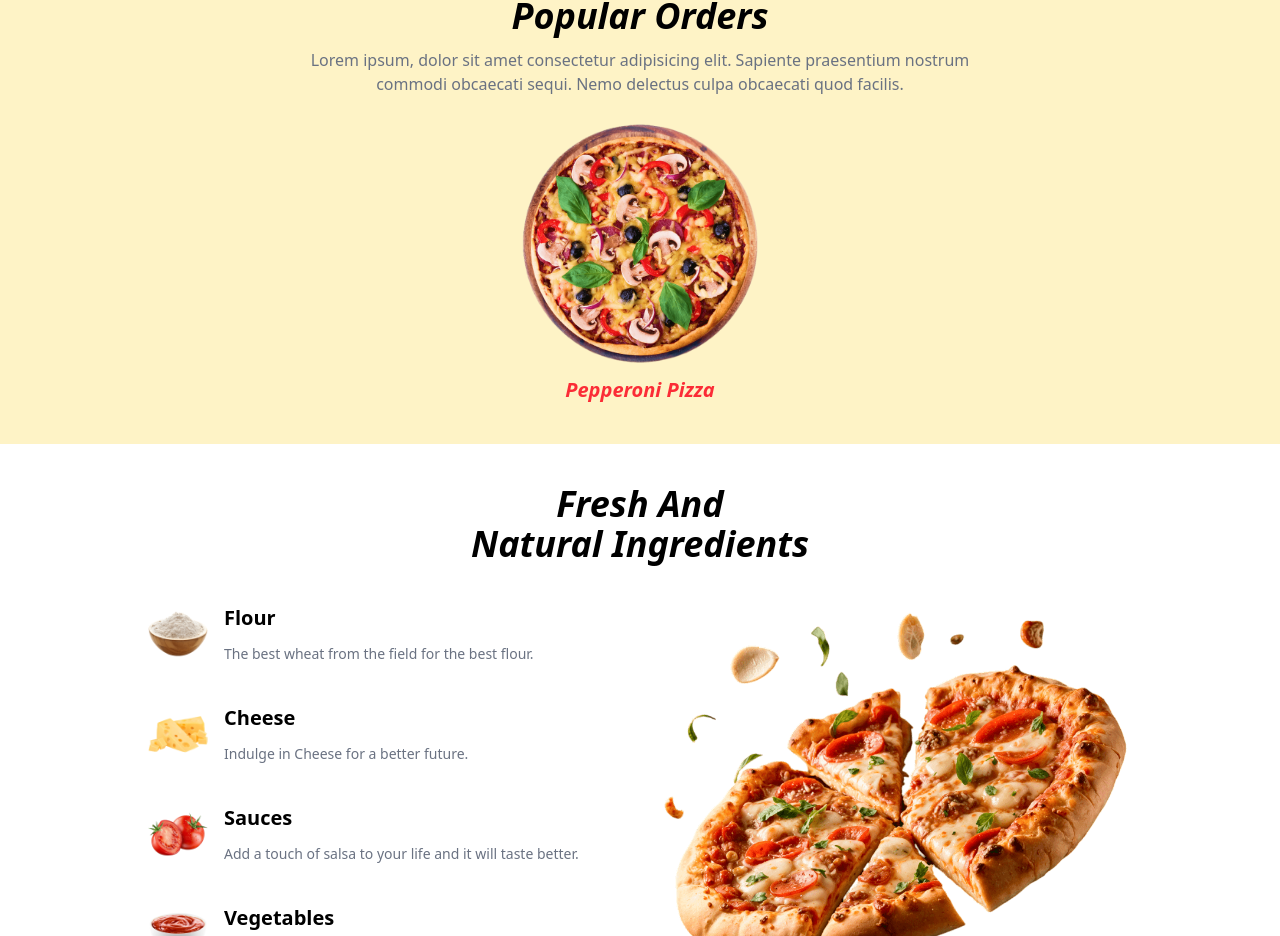
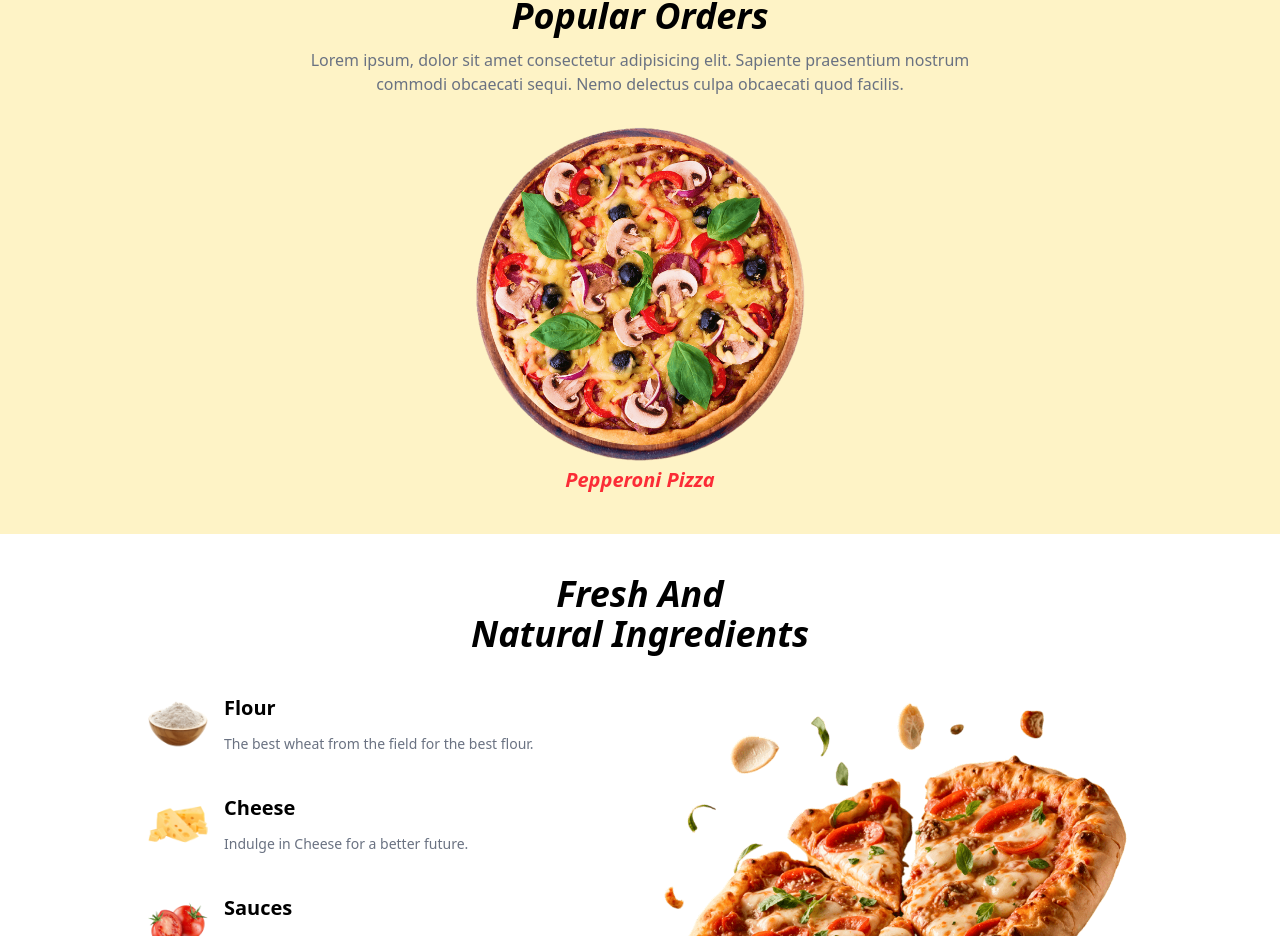
Before and after one commit to NDTC-Mangansakan/react-pizza-website, a React (Vite) app: page / in a window 1280 px wide. Shown: the part 1500-2436 px from the top of the page. Built offline with nearby package versions, Linux system fonts and the light colour scheme.

Commit message:
modified popular card img size

```diff
--- a/src/pages/Popular.jsx
+++ b/src/pages/Popular.jsx
@@ -43,7 +43,7 @@ const Popular = () => {
               <SwiperSlide key={pizza.name}>
                 {({ isActive }) => (
                   <>
-                    <img src={pizza.img} alt={pizza.name} className={`${isActive ? 'rotate-0 scale-100' : 'rotate-360 scale-60'} transition-transform duration-500 w-[220px] mx-auto`} />
+                    <img src={pizza.img} alt={pizza.name} className={`${isActive ? 'rotate-0 scale-100' : 'rotate-360 scale-60'} transition-transform duration-500 w-[220px] sm:w-[265px] lg:w-[310px] mx-auto`} />
                     <p className="text-center text-primary text-xl font-bold italic mt-5">{pizza.name} Pizza</p>
                   </>
                 )}
@@ -51,7 +51,7 @@ const Popular = () => {
             ))}
           </Swiper>
           <div className="absolute -top-5">
-            <img src={pizzaBoard} alt="Pizza Board" className='w-[250px] mx-auto' />
+            <img src={pizzaBoard} alt="Pizza Board" className='w-[250px] sm:w-[300px] lg:w-[350px] mx-auto' />
           </div>
         </div>
       </div>
```
